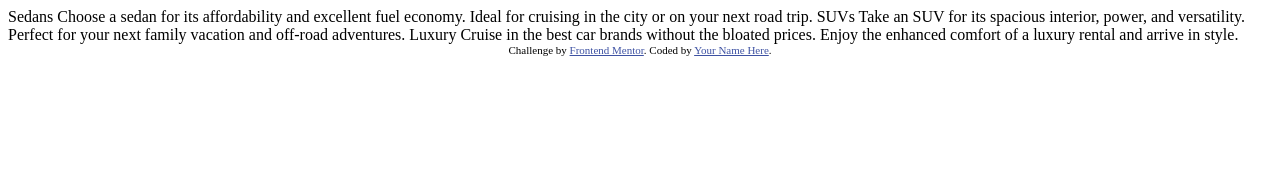
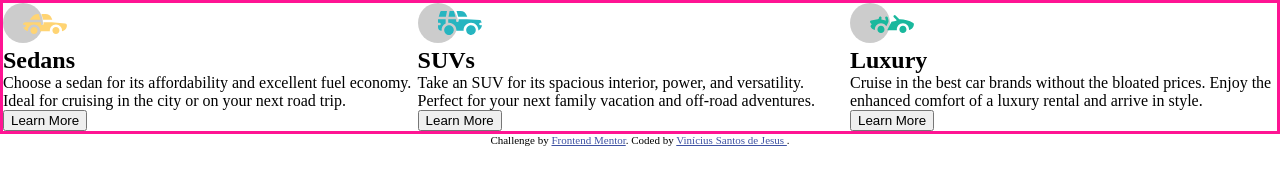
Before and after one commit to ViniSantosJ/3_Column_Preview_Card_Component, a plain HTML site: page index.html in a window 1280 px wide. Drawn offline with Linux system fonts and the light colour scheme.

Commit message:
Desafio em andamento.

```diff
--- a/index.html
+++ b/index.html
@@ -1,36 +1,57 @@
 <!DOCTYPE html>
 <html lang="en">
+
 <head>
   <meta charset="UTF-8">
   <meta name="viewport" content="width=device-width, initial-scale=1.0"> <!-- displays site properly based on user's device -->
-
-  <link rel="icon" type="image/png" sizes="32x32" href="./images/favicon-32x32.png">
+  <link rel="preconnect" href="https://fonts.googleapis.com">
+  <link rel="preconnect" href="https://fonts.gstatic.com" crossorigin>
+  <link href="https://fonts.googleapis.com/css2?family=Big+Shoulders+Display:wght@700&family=Lexend+Deca&display=swap" rel="stylesheet">
+  <link rel="icon" type="image/png" sizes="32x32" href="./img/favicon-32x32.png">
+  <link rel="stylesheet" href="css/style.min.css">
 
   <title>Frontend Mentor | 3-column preview card component</title>
 
   <!-- Feel free to remove these styles or customise in your own stylesheet 👍 -->
   <style>
-    .attribution { font-size: 11px; text-align: center; }
-    .attribution a { color: hsl(228, 45%, 44%); }
+
   </style>
 </head>
+
 <body>
 
-  Sedans
-  Choose a sedan for its affordability and excellent fuel economy. Ideal for cruising in the city
-  or on your next road trip.
+  <section class="container">
+    <div class="sedan item">
+      <img src="img/icon-sedans.svg" alt="Sedans">
+      <h1>Sedans</h1>
+      <p>
+        Choose a sedan for its affordability and excellent fuel economy. Ideal for cruising in the city or on your next road trip.
+      </p>
+      <button class="button">Learn More</button>
+    </div>
+    <div class="suv item">
+      <img src="img/icon-suvs.svg" alt="Suvs">
+      <h1>SUVs</h1>
+      <p>
+        Take an SUV for its spacious interior, power, and versatility. Perfect for your next family vacation
+        and off-road adventures.
+      </p>
+      <button class="button">Learn More</button>
+    </div>
+    <div class="luxury item">
+      <img src="img/icon-luxury.svg" alt="Luxury">
+      <h1>Luxury</h1>
+      <p>
+        Cruise in the best car brands without the bloated prices. Enjoy the enhanced comfort of a luxury
+        rental and arrive in style.
+      </p>
+      <button class="button">Learn More</button>
+    </div>
+  </section>
+  <footer class="attribution">
+    Challenge by <a href="https://www.frontendmentor.io?ref=challenge" target="_blank">Frontend Mentor</a>.
+    Coded by <a href="#">Vinícius Santos de Jesus </a>.
+  </footer>
+</body>
 
-  SUVs
-  Take an SUV for its spacious interior, power, and versatility. Perfect for your next family vacation
-  and off-road adventures.
-
-  Luxury
-  Cruise in the best car brands without the bloated prices. Enjoy the enhanced comfort of a luxury
-  rental and arrive in style.
-
-  <div class="attribution">
-    Challenge by <a href="https://www.frontendmentor.io?ref=challenge" target="_blank">Frontend Mentor</a>.
-    Coded by <a href="#">Your Name Here</a>.
-  </div>
-</body>
 </html>
--- /dev/null
+++ b/scss/_variaveis.scss
@@ -0,0 +1,15 @@
+/* Cores */
+$bright-orange: hsl(31, 77%, 52%);
+$dark-cyan: hsl(184, 100%, 22%);
+$very-dark-cyan: hsl(179, 100%, 13%);
+$transparent-white: hsla(0, 0%, 100%, 0.75); // parágrafos
+$very-ligh-gray: hsl(0, 0%, 95%); // backgrounds, headings, buttons
+
+/* Tipografia */
+$font-size: 15px;
+$font-1: "Lexend Deca", Helvetica, Arial, sans-serif;
+$font-2: "Big Shoulders Display", Helvetica, Arial, sans-serif;
+
+/* Layout */
+$container: 1440px;
+$mobile: 375px;
--- /dev/null
+++ b/scss/style.scss
@@ -0,0 +1,38 @@
+@import "variaveis";
+
+/* Reset */
+
+body,
+h1,
+h2,
+p,
+ul,
+li,
+a {
+  margin: 0px;
+  padding: 0px;
+}
+
+/*---------*/
+
+.container {
+  border: 3px solid deeppink;
+
+  display: flex;
+  margin: 0 auto;
+  max-width: 1440px;
+}
+
+// p {
+//   display: flex;
+//   flex-wrap: wrap;
+// }
+
+/* Footer */
+.attribution {
+  font-size: 11px;
+  text-align: center;
+  a {
+    color: hsl(228, 45%, 44%);
+  }
+}
```
Also changed, not shown: css/style.css (added), css/style.min.css (added).
